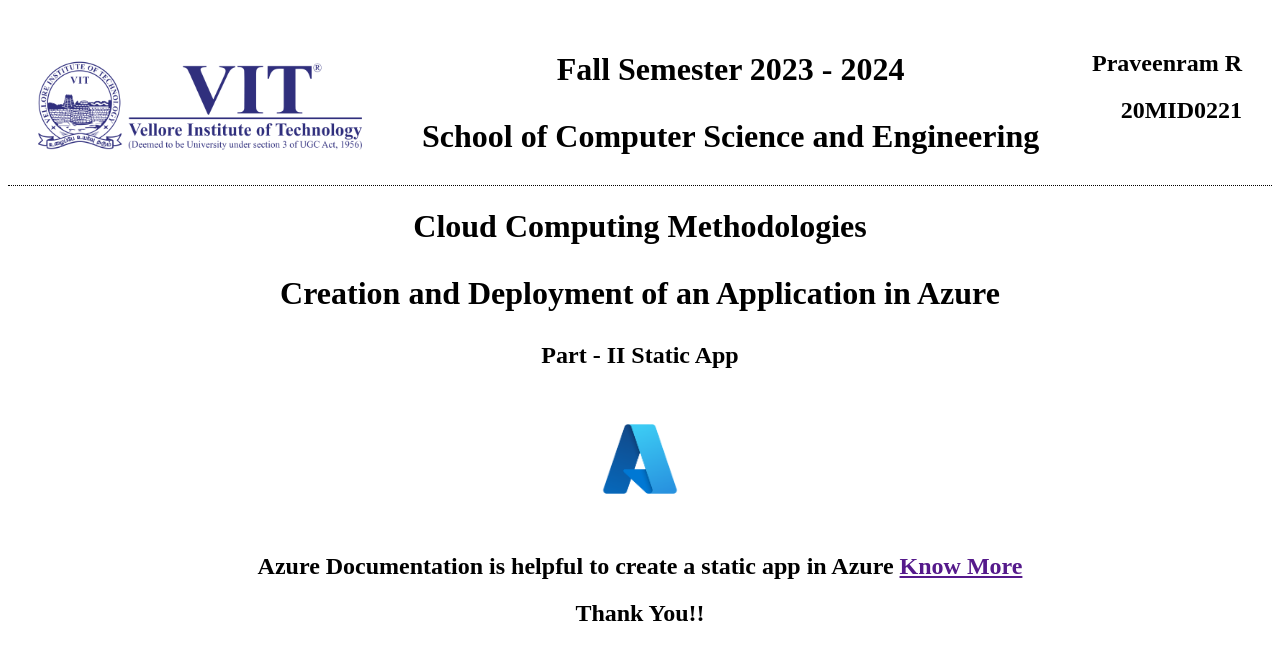
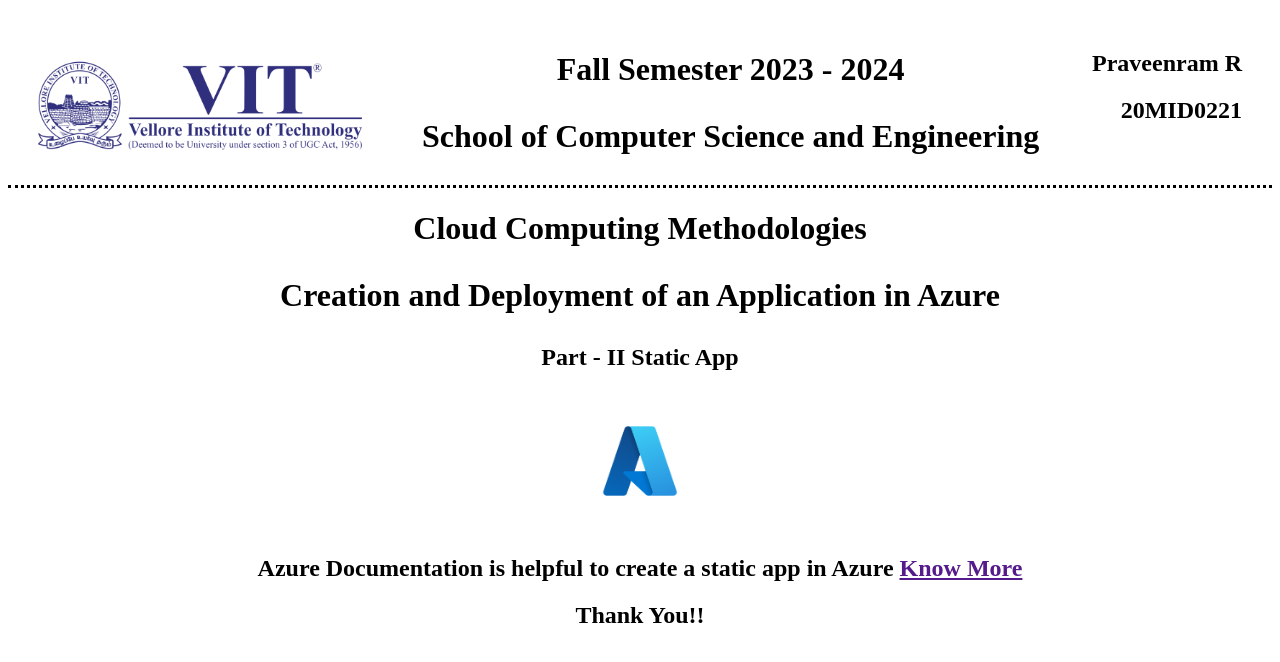
Before and after one commit to 20MID0221/20mid0221-cloud, a website: page src/index.html in a window 1280 px wide. Drawn offline with Linux system fonts and the light colour scheme.

Commit message:
Update style.css

```diff
--- a/src/style.css
+++ b/src/style.css
@@ -9,7 +9,7 @@
 
 .header{
     display: flex;
-    border-bottom: 1px dotted black;
+    border-bottom: 3px dotted black;
 }
 
 .header .middle{
```
